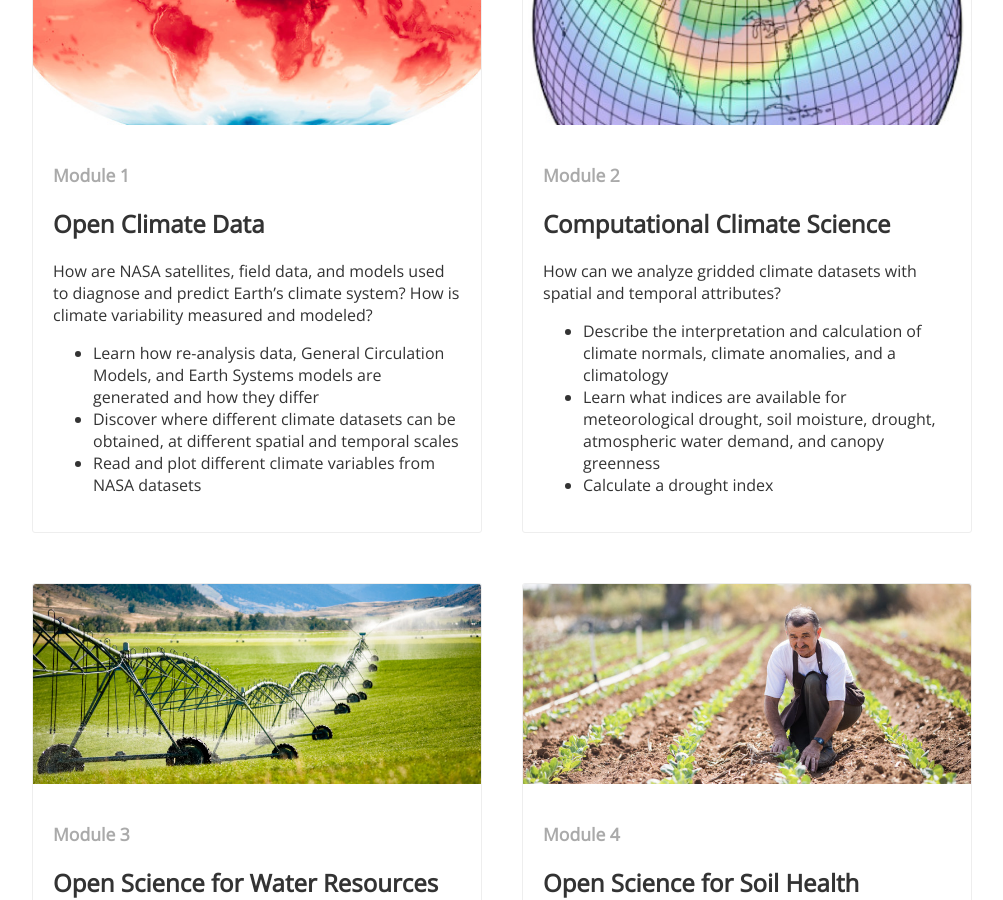
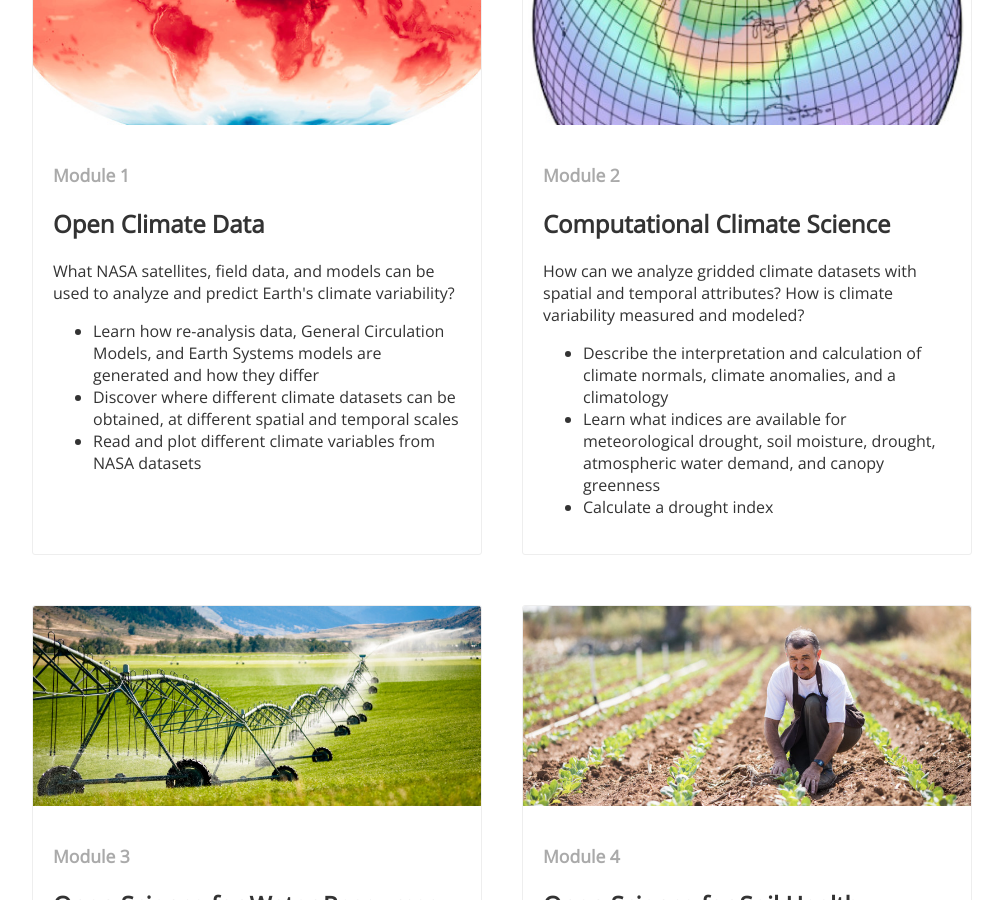
Before and after one commit to OpenClimateScience/OpenClimateScience.github.io, a Jekyll site: the page built from curriculum.md, in a window 1280 px wide and 900 px high, scrolled down 566 px. Shown: the whole window, without its empty margins (138-1141 px from the left). Built offline with Jekyll 4.4.1, drawn with Linux system fonts in a browser that asks for light colours; nearby versions of some CDN libraries.

Commit message:
Minor changes to M1 and M2 motivating questions

```diff
--- a/curriculum.md
+++ b/curriculum.md
@@ -23,7 +23,7 @@ permalink: /curriculum
 			<div class="post-content">
 				<p class="date">Module 1</p>
 				<h3>Open Climate Data</h3>
-				How are NASA satellites, field data, and models used to diagnose and predict Earth’s climate system? How is climate variability measured and modeled?
+				What NASA satellites, field data, and models can be used to analyze and predict Earth's climate variability?
 				<ul>
 					<li>Learn how re-analysis data, General Circulation Models, and Earth Systems models are generated and how they differ</li>
 					<li>Discover where different climate datasets can be obtained, at different spatial and temporal scales</li>
@@ -37,7 +37,7 @@ permalink: /curriculum
 			<div class="post-content">
 				<p class="date">Module 2</p>
 				<h3>Computational Climate Science</h3>
-				How can we analyze gridded climate datasets with spatial and temporal attributes?
+				How can we analyze gridded climate datasets with spatial and temporal attributes? How is climate variability measured and modeled?
 				<ul>
 					<li>Describe the interpretation and calculation of climate normals, climate anomalies, and a climatology</li>
 					<li>Learn what indices are available for meteorological drought, soil moisture, drought, atmospheric water demand, and canopy greenness</li>
```
